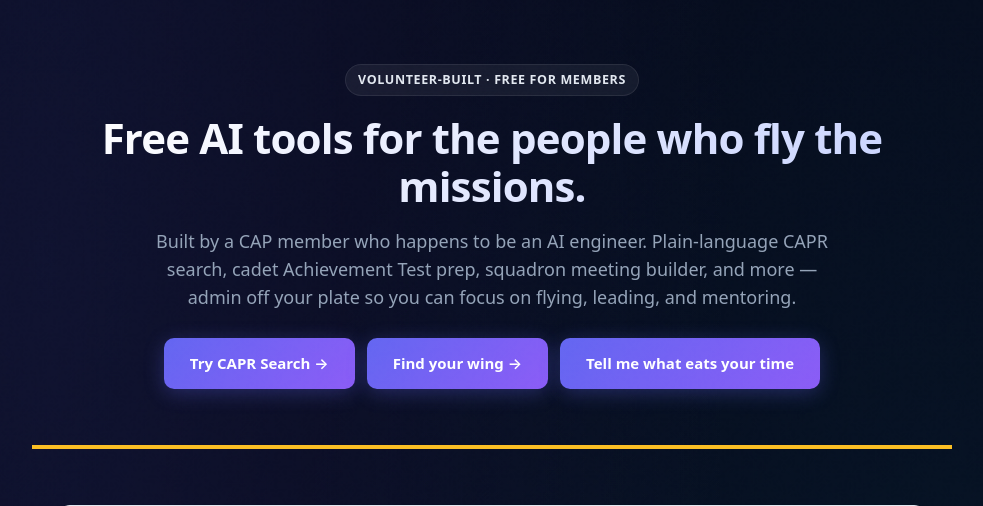
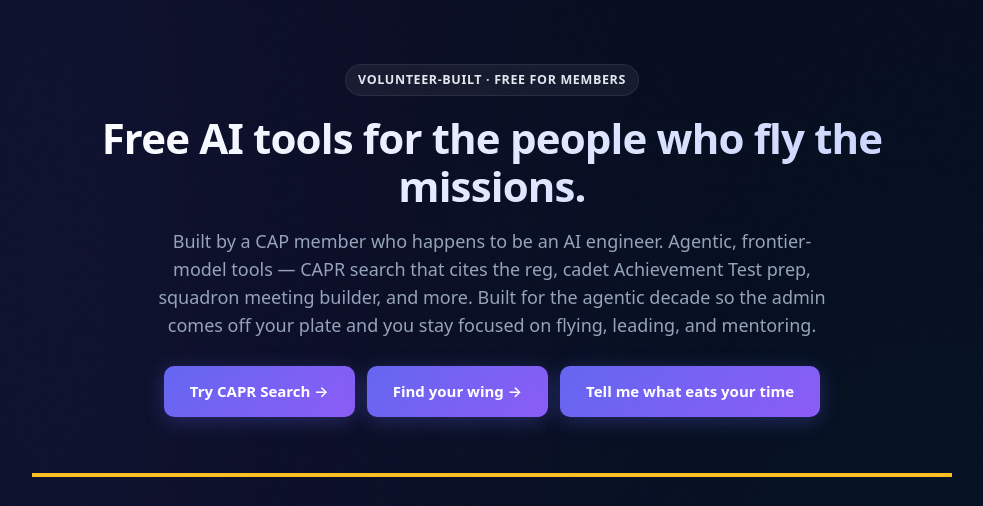
Before and after one commit to justfreshsky-jpg/CAPHub, a Flask app: page / in a window 1280 px wide. Shown: the part 51-557 px from the top of the page, without its empty margins (148-1131 px from the left). Run offline with Flask 3, Linux system fonts and the light colour scheme.

Commit message:
futurist hero: weave agentic AI / frontier-models / AGI-decade framing
Operator: make every project futuristic in total (no footer stamp).
Hero subhead updated to mention agentic AI, frontier models, or the
AGI decade, while preserving the product-specific value proposition.
Each app gets a unique rewrite — no shared template, no pasted line.

```diff
--- a/templates/index.html
+++ b/templates/index.html
@@ -147,7 +147,7 @@
   <section class="hero">
     <span class="badge">Volunteer-built · Free for members</span>
     <h1>Free AI tools for the people who <em>fly the missions</em>.</h1>
-    <p class="lede">Built by a CAP member who happens to be an AI engineer. Plain-language CAPR search, cadet Achievement Test prep, squadron meeting builder, and more — admin off your plate so you can focus on flying, leading, and mentoring.</p>
+    <p class="lede">Built by a CAP member who happens to be an AI engineer. Agentic, frontier-model tools — CAPR search that cites the reg, cadet Achievement Test prep, squadron meeting builder, and more. Built for the agentic decade so the admin comes off your plate and you stay focused on flying, leading, and mentoring.</p>
     <div class="cta-row">
       <a class="btn btn-primary" href="https://capr.freshskyai.com" target="_blank" rel="noopener">Try CAPR Search →</a>
       <a class="btn btn-ghost" href="/wings">Find your wing →</a>
```
